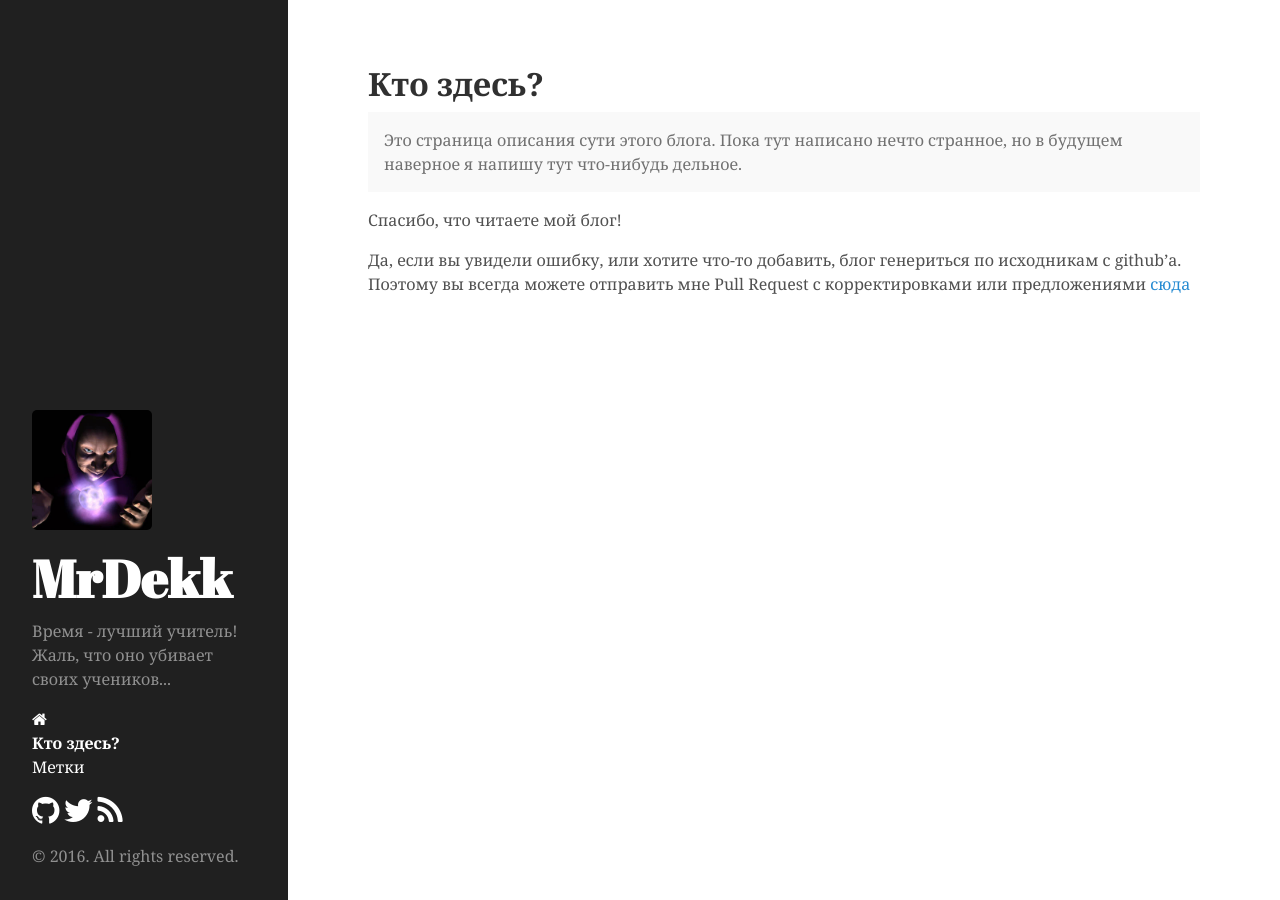
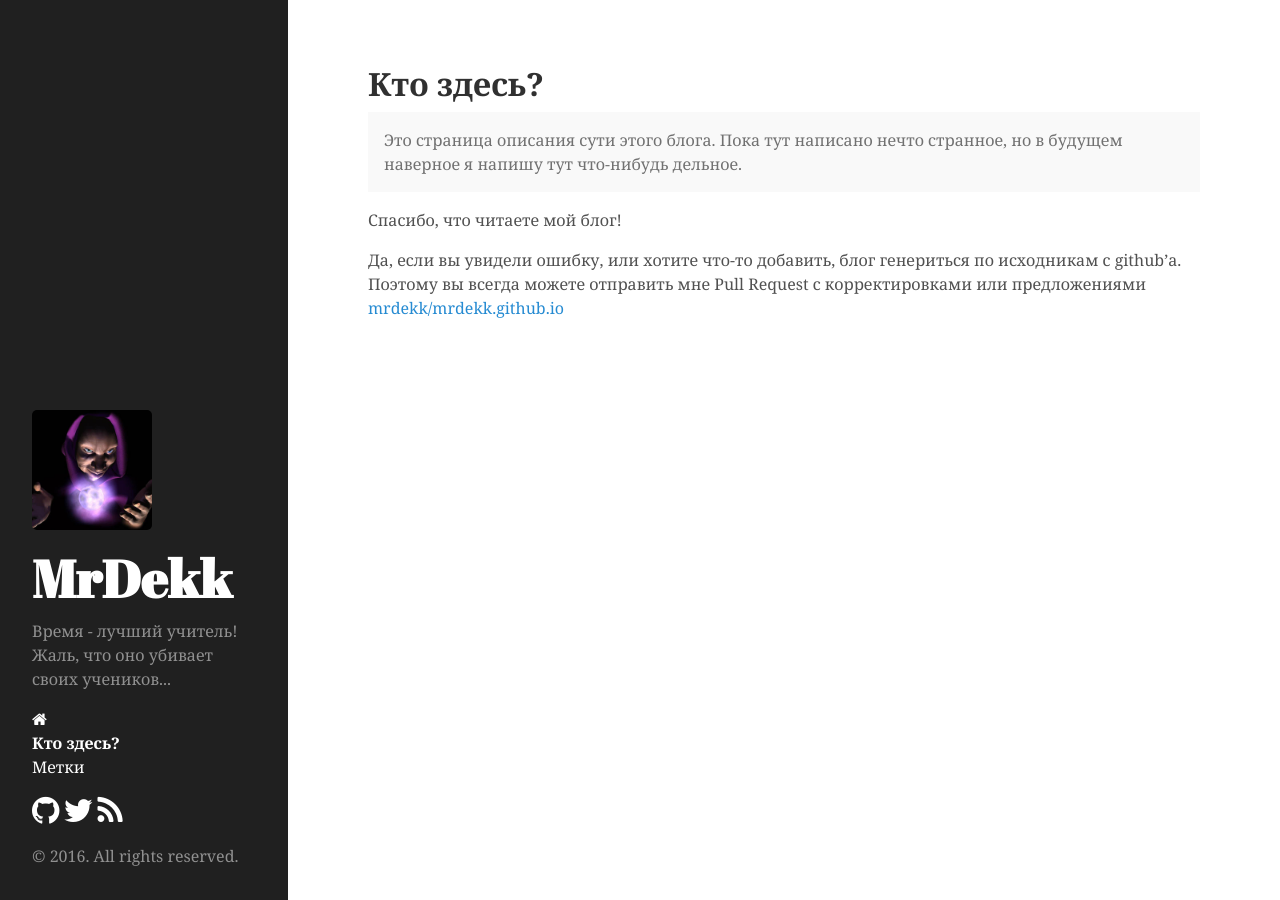
Before and after one commit to mrdekk/mrdekk.github.io, a Jekyll site: the page built from about.md, in a window 1280 px wide. Built offline with Jekyll 4.4.1, drawn with Linux system fonts in a browser that asks for light colours.

Commit message:
Update about.md

```diff
--- a/about.md
+++ b/about.md
@@ -9,4 +9,4 @@
 
 Спасибо, что читаете мой блог!
 
-Да, если вы увидели ошибку, или хотите что-то добавить, блог генериться по исходникам с github'а. Поэтому вы всегда можете отправить мне Pull Request с корректировками или предложениями [сюда](https://github.com/mrdekk/mrdekk.github.io)
+Да, если вы увидели ошибку, или хотите что-то добавить, блог генериться по исходникам с github'а. Поэтому вы всегда можете отправить мне Pull Request с корректировками или предложениями [mrdekk/mrdekk.github.io](https://github.com/mrdekk/mrdekk.github.io)
```
